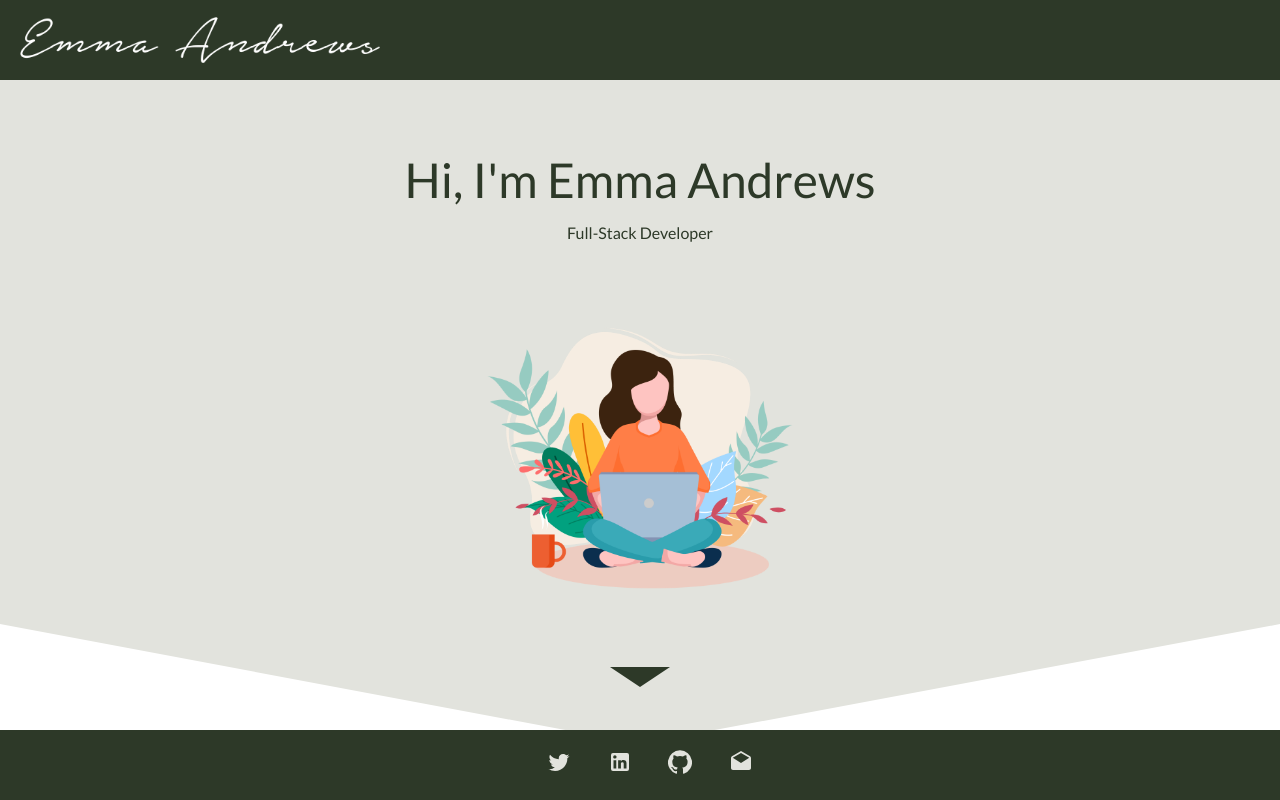
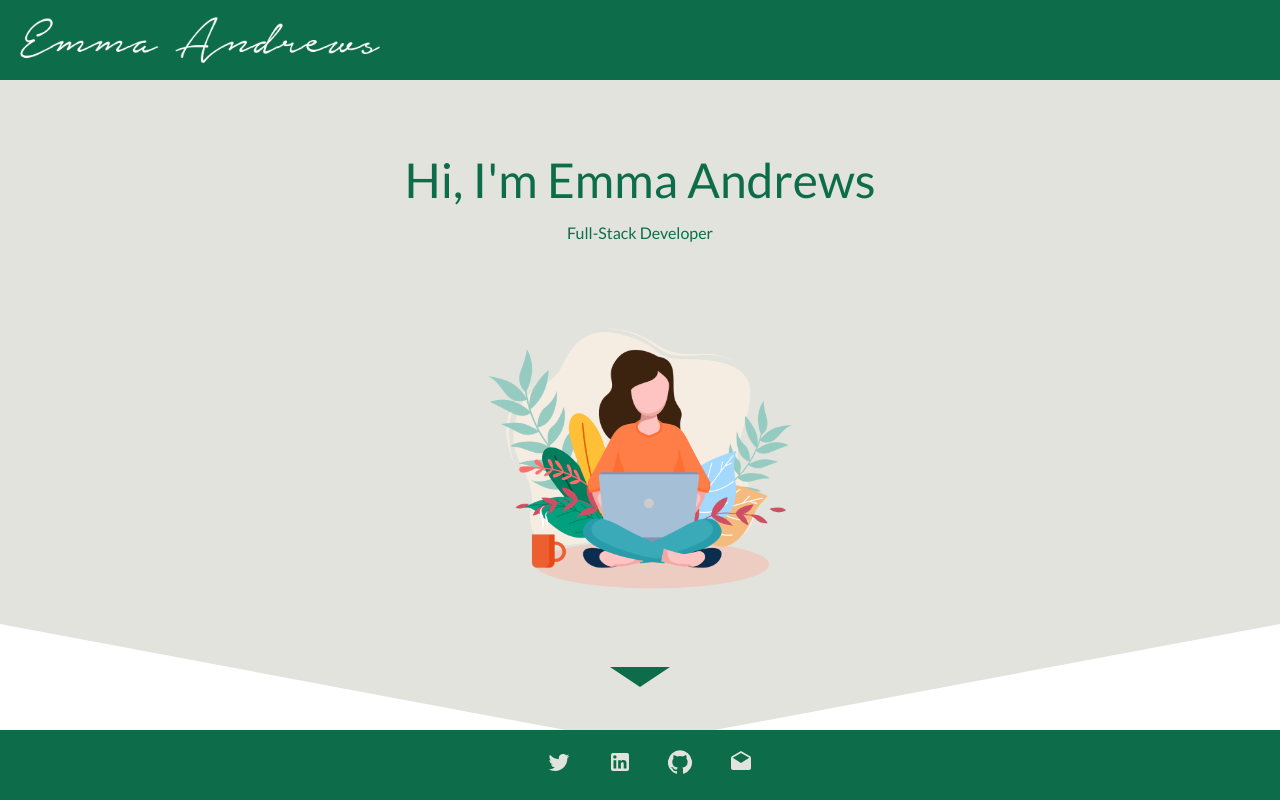
Before and after one commit to ELAndrews/portfolio, a React (Create React App) app in the folder portfolio-app/: page / in a window 1280 px wide. Shown: the top 800 px of the page. Built offline with nearby package versions, Linux system fonts and the light colour scheme.

Commit message:
Update colors

```diff
--- a/portfolio-app/src/assets/styling/components/footerStyling.js
+++ b/portfolio-app/src/assets/styling/components/footerStyling.js
@@ -23,7 +23,7 @@ export const LinkContainer = styled.div`
   a {
     color: ${SOLID.pastelGreen};
     &:hover {
-      color: ${SOLID.sage};
+      color: ${SOLID.pastelPeach};
     }
   }
 `;
--- a/portfolio-app/src/assets/styling/variables.js
+++ b/portfolio-app/src/assets/styling/variables.js
@@ -1,11 +1,20 @@
+
+// export const SOLID = { # OLD GREEN
+//     white: "#efeff1",
+//     pastelGreen: "#e2e3dd",
+//     sage: "#768c6d",
+//     darkGreen: "#2d3928",
+//     peach: "#cf9d93",
+//     pastelPeach: "#edd3c2"
+// }
 
 export const SOLID = {
     white: "#efeff1",
     pastelGreen: "#e2e3dd",
-    sage: "#768c6d",
-    darkGreen: "#2d3928",
+    sage: "#85c2b4",
+    darkGreen: "#0d6d4b",
     peach: "#cf9d93",
-    pastelPeach: "#edd3c2"
+    pastelPeach: "#e8c0b4"
 }
 
 // Font
--- a/portfolio-app/src/index.css
+++ b/portfolio-app/src/index.css
@@ -77,32 +77,32 @@ button {
   margin: 10px 0px;
   padding: 6px;
   border: none;
-  border-bottom: 1px solid #2d3928;
+  border-bottom: 1px solid #0d6d4b;
   box-shadow: 1px 2px 2px 1px #efeff1;
   border-radius:  5px;
 }
 
 .formInput:focus {
-  /* border: 1px inset #768c6d; */
+  /* border: 1px inset #85c2b4; */
   outline: none;
-  border: 1px solid #2d3928;
+  border: 1px solid #0d6d4b;
 }
 
 .submit {
   box-shadow: 2px 4px 4px 3px #efeff1;
-  border: 0.5px solid #768c6d;
+  border: 0.5px solid #85c2b4;
   padding: 12px;
   border-radius: 5px;
   margin: 10px auto;
   color:white;
   text-decoration: none;
   width: 80px;
-  background-color: #768c6d;
+  background-color: #85c2b4;
 }
 
 .submit:hover {
-      background-color: #edd3c2;
-      border: 0.5px solid #edd3c2;
+      background-color: #e8c0b4;
+      border: 0.5px solid #e8c0b4;
     }
 
 .message {
@@ -133,18 +133,18 @@ button {
       .25em 0 0 rgba(0,0,0,0),
       .5em 0 0 rgba(0,0,0,0);}
   40% {
-    color: #2d3928;
+    color: #0d6d4b;
     text-shadow:
       .25em 0 0 rgba(0,0,0,0),
       .5em 0 0 rgba(0,0,0,0);}
   60% {
     text-shadow:
-      .25em 0 0 #2d3928,
+      .25em 0 0 #0d6d4b,
       .5em 0 0 rgba(0,0,0,0);}
   80%, 100% {
     text-shadow:
-      .25em 0 0 #2d3928,
-      .5em 0 0 #2d3928;}}
+      .25em 0 0 #0d6d4b,
+      .5em 0 0 #0d6d4b;}}
 
 
 .error {
```
